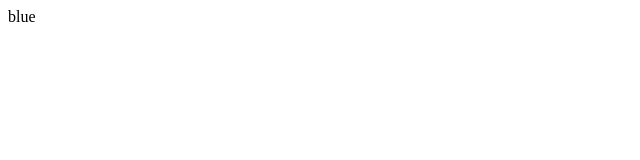
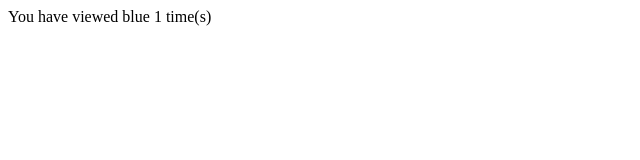
Before and after one commit to yuchaodong/mightyHive, a plain HTML site: page index.html in a window 1280 px wide. Shown: the whole page, without its empty margins (0-640 px from the left). Drawn offline with Linux system fonts and the light colour scheme.

Commit message:
completed incrementColorCount function

```diff
--- a/index.html
+++ b/index.html
@@ -1,4 +1,5 @@
 <body>
     <div id="displayedColor"></div>
-    <script src="index.js"></script>
+    <div id="displayedCount"> </div>
+    <script src="/index.js"></script>
 </body>
--- a/index.js
+++ b/index.js
@@ -23,13 +23,34 @@ function getRandomBinary() {
     return Math.random() < 0.5 ? 0 : 1;
 }
 
+
+function incrementColorCount(color) {
+    //TODO: using cookie
+    // store 'count'
+    let count = getCookieValue('count');
+    count ? count++ : count = 1;
+    setCookieKeyValue('count', count);
+    return count;
+}
+
+
 function getColor() {
     let color = getCookieValue('color')
     if (color === null) {
         color = getRandomBinary() ? 'red' : 'blue';
         setCookieKeyValue('color', color);
     }
+    // create a div/button that says 'you've viewed this color x times!'
+    // incrementColorCount(color)
     return color;
 }
 
-document.getElementById('displayedColor').innerHTML = getColor();
+// const displayedColor = document.
+// const displayedCount = document.getElementById('displayedCount');
+
+// document.getElementById('displayedColor').innerHTML = getColor();
+// incrementColorCount();
+displayedCount.innerHTML = `You have viewed ${getColor()} ${incrementColorCount()} time(s)` ;
+// TODO: create web server using node/express
+// TODO: show color as a picture (have both images, hide both, only show one)
+// TODO: display count in html. Add nice styling lol
--- /dev/null
+++ b/server.js
@@ -0,0 +1 @@
+// TODO: setup express
```
